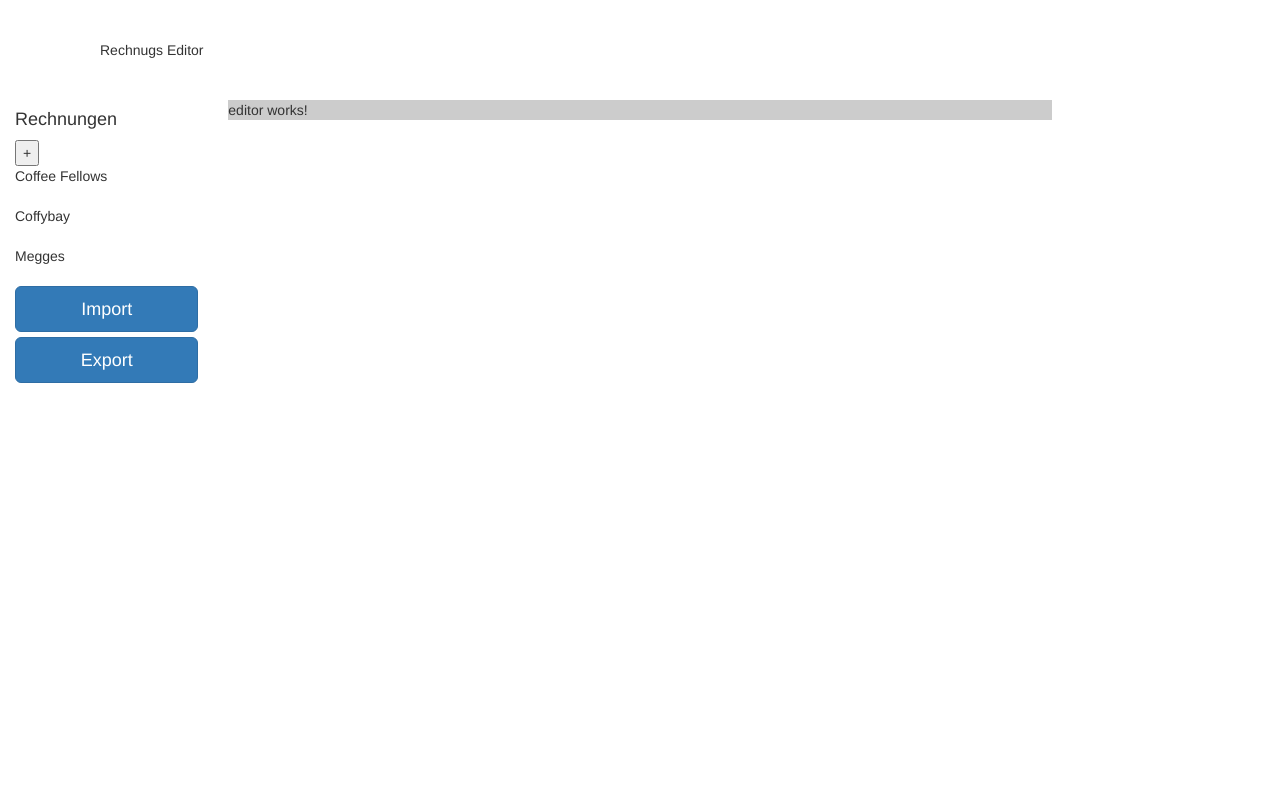
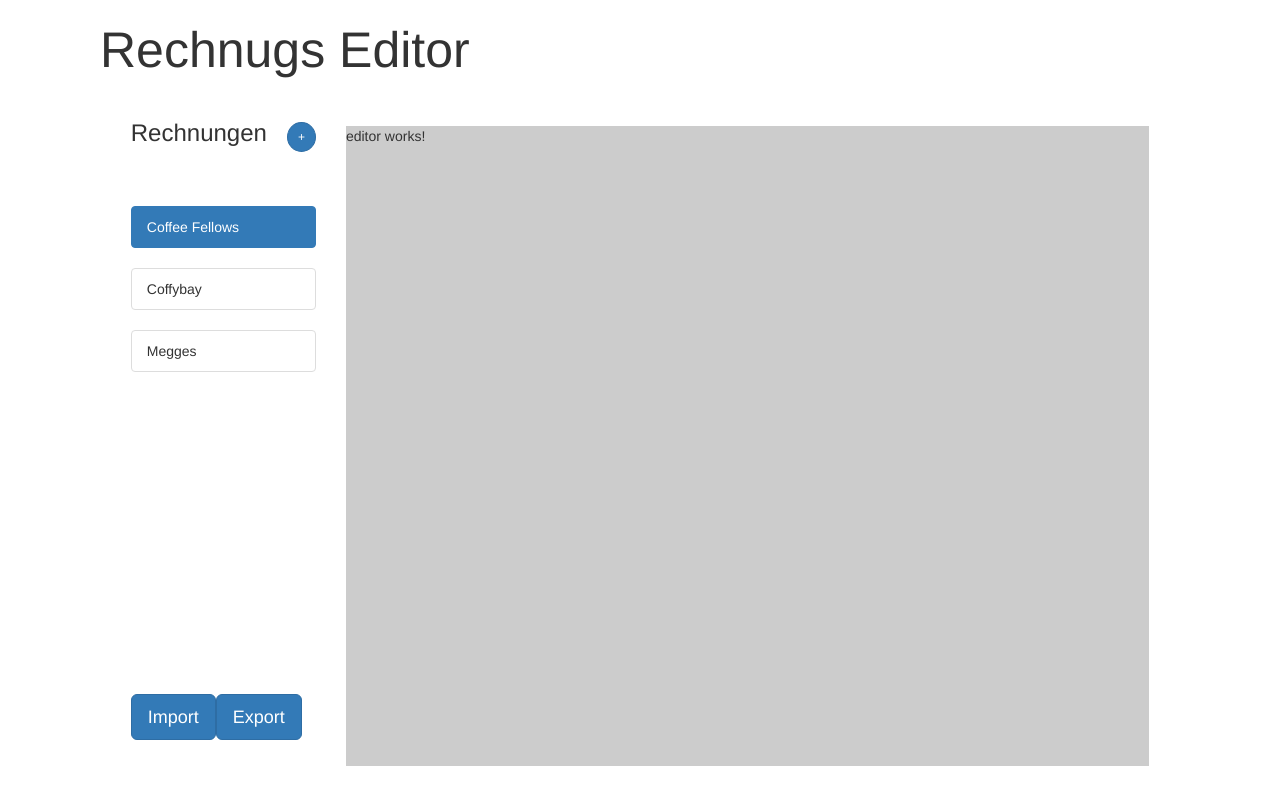
Before and after one commit to GregorHub/InvoiceEditor_assessment_task, an Angular app in the folder invoiceEditor/: page / in a window 1280 px wide. Built offline with nearby package versions, Linux system fonts and the light colour scheme.

Commit message:
Add new Invoice , select invoices, layout improve
funktion to ad new invoices
function for selecting new invoices
desing update

```diff
--- a/invoiceEditor/src/app/app.component.html
+++ b/invoiceEditor/src/app/app.component.html
@@ -9,15 +9,15 @@
 
 
 
-<div class="container-fluid h-100">
-  <div class="row h-100">
-      <div class="col-md-2 h-100">
+<div class="container">
+  <div class="row  ">
+      <div class="col-md-2 no-float ">
 
-<app-sidebar [invoices_local]="invoicesList"  [currentSelectedInvoice]="currentSelectedInvoice" ></app-sidebar>
+<app-sidebar [invoices_local]="invoicesList"  [currentSelectedInvoice]="currentSelectedInvoice" (newInvoice)="addNewInvoice($event)" (selctNewInvoice)="selectInvoice($event)" ></app-sidebar>
 
 
       </div>
-      <div class="col-md-8 h-100">
+      <div class="col-md-8 no-float ">
          <div class="editorContainer">
 <app-editor></app-editor>
 
--- a/invoiceEditor/src/app/app.component.scss
+++ b/invoiceEditor/src/app/app.component.scss
@@ -3,7 +3,12 @@
     padding-left: 100px;
     height: 100px;
     line-height: 100px;
+    font-size: 50px;
+}
 
+.fill {
+    min-height: 100%;
+    height: 100vh;
 }
 
 html,body {
@@ -12,6 +17,28 @@ html,body {
 
 .editorContainer{
     width: 100%;
-height: 100%;
+    height: 100%;
     background-color: rgb(204, 204, 204);
 }
+
+
+html,body,.container {
+    height:80%;
+}
+.container {
+    display:table;
+    width: 100%;
+    margin-top: 0px;
+
+    box-sizing: border-box;
+}
+
+.row {
+    height: 100%;
+    display: table-row;
+}
+
+.row .no-float {
+  display: table-cell;
+  float: none;
+}
--- a/invoiceEditor/src/app/app.component.ts
+++ b/invoiceEditor/src/app/app.component.ts
@@ -11,7 +11,7 @@ quantity:number
 price_cents:number
 }
 
-interface Invoice {
+export interface Invoice {
   customer_id:number,
   customer_name: string
   customer_contact_person: string
@@ -49,6 +49,17 @@ export class AppComponent {
   }
 
 
+  addNewInvoice($event){
+   console.log($event)
+   this.invoicesList.push($event)
+
+
+   this.currentSelectedInvoice=this.invoicesList[this.invoicesList.length-1]
+  }
+
+  selectInvoice($event){
+    this.currentSelectedInvoice=this.invoicesList[$event]
+  }
 
 
   currentSelectedInvoice;
--- a/invoiceEditor/src/app/sidebar/sidebar.component.html
+++ b/invoiceEditor/src/app/sidebar/sidebar.component.html
@@ -2,20 +2,29 @@
 
 
 <div>
-    <h4>Rechnungen</h4>
-<button>+</button>
-</div>
 
 
-
-<div *ngFor="let e of invoices_local" class="list-group">
-
-    {{e.customer_name}}
-
+<tr>
+    <td><h3>Rechnungen</h3></td>
+    <td><button class="btn btn-sm mt-2 btn-primary btnAdd" (click)="addNewInvoice()" >+</button></td>
+</tr>
 
 </div>
 
+<div class="invoiceList ">
+
+<div *ngFor="let e of invoices_local; index as i" class="list-group">
 
 
-<button class="align-self-end btn btn-lg btn-block btn-primary" (click)="importJson()">Import</button>
-<button class="align-self-end btn btn-lg btn-block btn-primary" (click)="exportJson()">Export</button>
+<div *ngIf="e.customer_name==currentSelectedInvoice.customer_name" class="list-group-item active" >     {{e.customer_name}}  </div>
+<div *ngIf="e.customer_name!=currentSelectedInvoice.customer_name" class="list-group-item " (click)="selectCurrentInvoice(i)" >     {{e.customer_name}}  </div>
+</div>
+
+</div>
+<div class="bottomBtn">
+    <tr>
+        <td><button class="align-self-end btn btn-lg  btn-primary" (click)="importJson()">Import</button>  </td>
+        <td><button class="align-self-end btn btn-lg  btn-primary" (click)="exportJson()">Export</button></td>
+    </tr>
+
+</div>
--- a/invoiceEditor/src/app/sidebar/sidebar.component.scss
+++ b/invoiceEditor/src/app/sidebar/sidebar.component.scss
@@ -1,3 +1,21 @@
 html,body {
     height: 100%;
   }
+
+
+
+  .bottomBtn{
+    position: absolute;
+    bottom: 0px;
+  }
+
+
+  .invoiceList{
+    padding-top: 50px;
+  }
+
+
+  .btnAdd{
+    margin-left: 20px !important;
+    border-radius: 50%;
+}
--- a/invoiceEditor/src/app/sidebar/sidebar.component.ts
+++ b/invoiceEditor/src/app/sidebar/sidebar.component.ts
@@ -1,4 +1,5 @@
-import { Component, OnInit, Input } from '@angular/core';
+import { Component, OnInit, Input, Output, EventEmitter } from '@angular/core';
+import { Invoice } from '../app.component';
 
 
 
@@ -13,13 +14,49 @@ export class SidebarComponent implements OnInit {
 
   @Input() invoices_local
   @Input() currentSelectedInvoice
+  @Output() newInvoice = new EventEmitter();
+  @Output() selctNewInvoice= new EventEmitter();
    constructor() { }
 
   importJson(){
   var newJson= prompt("json eingeben","")
     console.log(newJson)
+
   }
 
+
+  addNewInvoice(){
+
+    var newInvoice= {
+      customer_id:0,
+      customer_name: "a",
+      customer_contact_person: "",
+      customer_address: "",
+      customer_zip:"",
+      customer_city: "",
+      iban: "",
+      bic: "",
+      account_owner: "",
+      mandate_reference: "",
+      mandate_city: "",
+      mandate_date: "",
+      mandate_signee: "",
+      invoice_number: "",
+      invoice_period: "",
+      invoice_date: "",
+      invoice_due_date:"",
+      line_items:{}
+    }
+
+
+
+    this.newInvoice.emit(newInvoice)
+
+  }
+
+  selectCurrentInvoice(i){
+    this.selctNewInvoice.emit(i)
+  }
 
   exportJson(){
       console.log(this.currentSelectedInvoice)
@@ -29,4 +66,6 @@ export class SidebarComponent implements OnInit {
   ngOnInit() {
   }
 
+
+
 }
```
